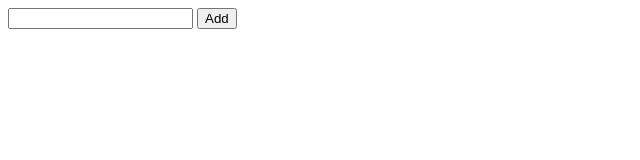
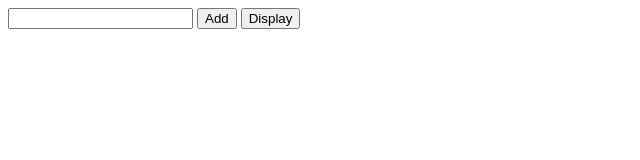
Before and after one commit to burgerkati/JavaScript4, a plain HTML site: page exercice_2/index.html in a window 1280 px wide. Shown: the whole page, without its empty margins (0-640 px from the left). Drawn offline with Linux system fonts and the light colour scheme.

Commit message:
add forgotten display button for HTML

```diff
--- a/exercice_2/index.html
+++ b/exercice_2/index.html
@@ -9,6 +9,7 @@
 <body>
   <input type="text" id="input">
   <input type="button" value="Add" onclick="addMoreAnimals()">
+  <input type="button" value="Display" onclick="addMoreAnimals()">
   <script src="main.js"></script>
 </body>
 </html>
--- a/exercice_2/main.js
+++ b/exercice_2/main.js
@@ -2,7 +2,7 @@ let animals = ['Bear', 'Wolf', 'Fox', 'Raven'];
 
 function addMoreAnimals() {
   let newLength = document.getElementById('input').value;
-// method
+// line 6 is the method
   animals.unshift(newLength);
   alert(animals + ' a été ajouté au tableau');
 }
```
